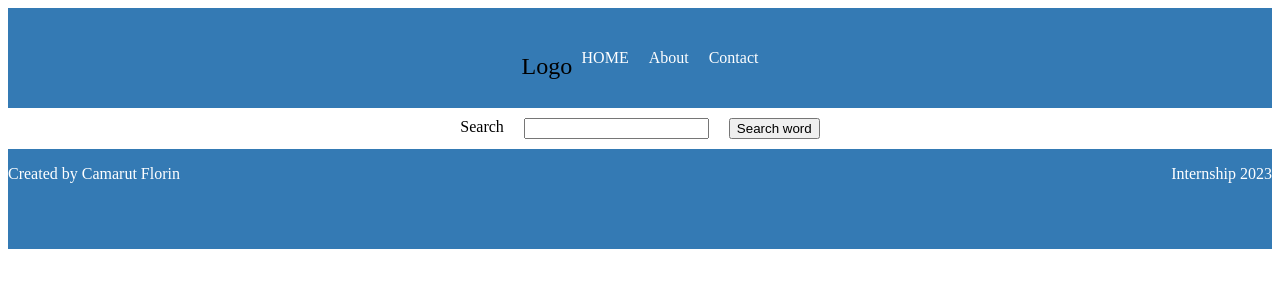
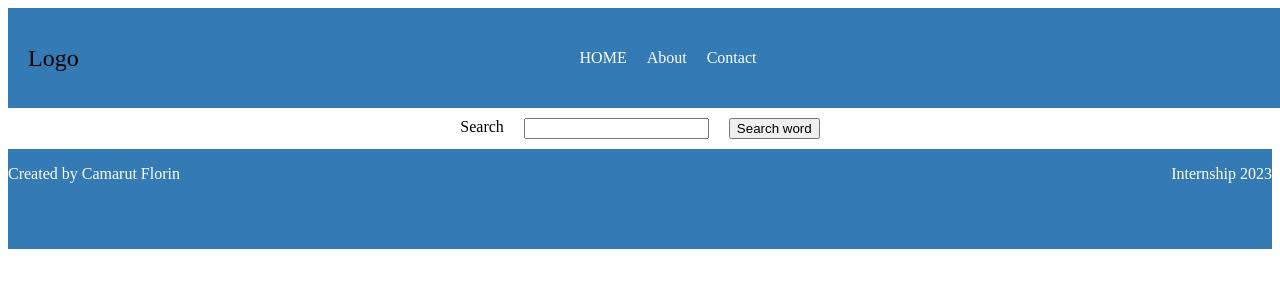
Before and after one commit to FlorinCamarut1/test-internship-november-2023, a React (Create React App) app: page / in a window 1280 px wide. Shown: the top 300 px of the page. Built offline with nearby package versions, Linux system fonts and the light colour scheme; the HTML template or start-up script is replaced by a standard one.

Commit message:
i've started adding logic for modal and an action button to open it for each element

```diff
--- a/src/components/FormHomePage.js
+++ b/src/components/FormHomePage.js
@@ -7,6 +7,7 @@ function FormHomePage({
   searchWord,
   onCloseHandler,
   localData,
+  onCurrentSelected,
 }) {
   const onFormSubmit = (e) => {
     e.preventDefault();
@@ -34,6 +35,7 @@ function FormHomePage({
             key={item.name}
             id={item.name}
             onCloseHandler={onCloseHandler}
+            onCurrentSelected={onCurrentSelected}
           />
         ))}
       </div>
--- /dev/null
+++ b/src/components/Modal.js
@@ -0,0 +1,7 @@
+import React from 'react';
+
+function Modal() {
+  return <p>modal</p>;
+}
+
+export default Modal;
--- a/src/components/Navigation.js
+++ b/src/components/Navigation.js
@@ -4,7 +4,7 @@ import { Link } from 'react-router-dom';
 
 function Navigation() {
   return (
-    <header>
+    <header className={styles.container}>
       <p className={styles.logo}>Logo</p>
       <nav>
         <ul>
--- a/src/components/Navigation.module.css
+++ b/src/components/Navigation.module.css
@@ -1,15 +1,21 @@
-header {
+.container {
   display: flex;
   justify-content: center;
   align-items: center;
   height: 100px;
   background-color: #347ab4;
+  position: relative;
+  width: 100vw;
 }
 .logo {
   display: flex;
   font-size: x-large;
   width: 20px;
   height: 10px;
+  position: absolute;
+  left: 0;
+  align-items: center;
+  padding: 0 20px 0 20px;
 }
 
 ul {
--- a/src/components/TableRow.js
+++ b/src/components/TableRow.js
@@ -1,6 +1,6 @@
 import React from 'react';
 import styles from './TableRow.module.css';
-function TableRow({ localData, id, onCloseHandler }) {
+function TableRow({ localData, id, onCloseHandler, onCurrentSelected }) {
   return (
     <>
       <div className={styles.container}>
@@ -24,7 +24,10 @@ function TableRow({ localData, id, onCloseHandler }) {
           <li>
             <p>Actions</p>
           </li>
-          <button onClick={() => onCloseHandler(id)}>❌</button>
+          <div className={styles.actionContainer}>
+            <button onClick={() => onCloseHandler(id)}>❌</button>
+            <button onClick={() => onCurrentSelected(id)}>📩</button>
+          </div>
         </ul>
       </div>
     </>
--- a/src/components/TableRow.module.css
+++ b/src/components/TableRow.module.css
@@ -7,8 +7,14 @@ table {
 .table {
   display: flex;
   flex-direction: column;
+  justify-content: center;
+  align-items: center;
 }
 .container {
   display: flex;
   justify-content: center;
 }
+.actionContainer {
+  display: flex;
+  gap: 5px;
+}
--- a/src/pages/HomePage.js
+++ b/src/pages/HomePage.js
@@ -3,6 +3,7 @@ import Navigation from '../components/Navigation';
 import Footer from '../components/Footer';
 import FormHomePage from '../components/FormHomePage';
 import { useState } from 'react';
+import Modal from '../components/Modal';
 
 const getNewDate = new Date();
 const fullDate = `${getNewDate.getDate()} ${getNewDate.toLocaleString(
@@ -14,12 +15,19 @@ function HomePage() {
   const [data, setData] = useState();
   const [search, setSearch] = useState('');
   const [localData, setLocalData] = useState([]);
+  const [currentItem, setCurrentItem] = useState();
+  const [modalOpen, setModalOpen] = useState(false);
 
   const searchWord = (e) => {
     setSearch(e.target.value);
   };
   const closeHandler = (id) => {
     setLocalData(localData.filter((item) => item.name !== id));
+  };
+
+  const currentItemHandler = (id) => {
+    setCurrentItem(id);
+    setModalOpen((modal) => !modal);
   };
   async function apiCall() {
     const response = await fetch(
@@ -46,12 +54,14 @@ function HomePage() {
   return (
     <div>
       <Navigation />
+      {modalOpen && <Modal />}
       <FormHomePage
         onGetData={apiCall}
         search={search}
         searchWord={searchWord}
         localData={localData}
         onCloseHandler={closeHandler}
+        onCurrentSelected={currentItemHandler}
       />
       <Footer />
     </div>
```
